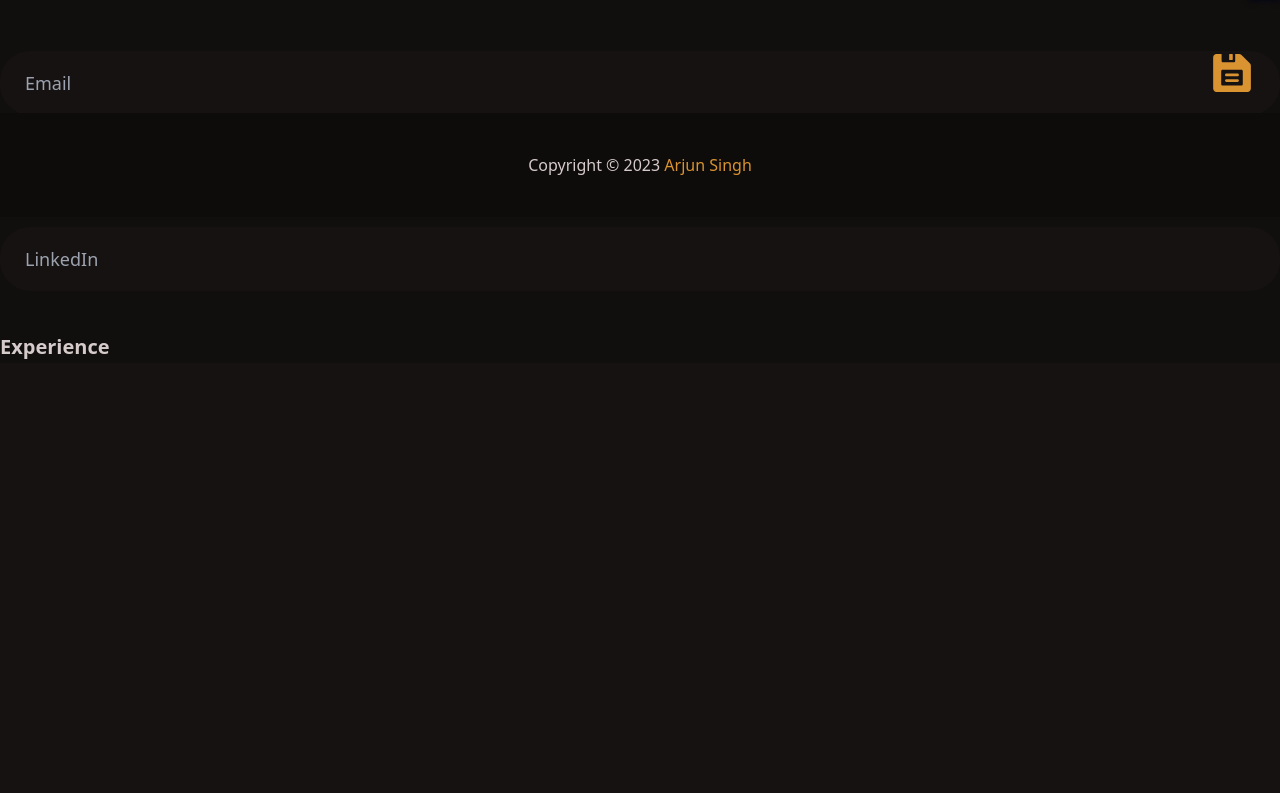
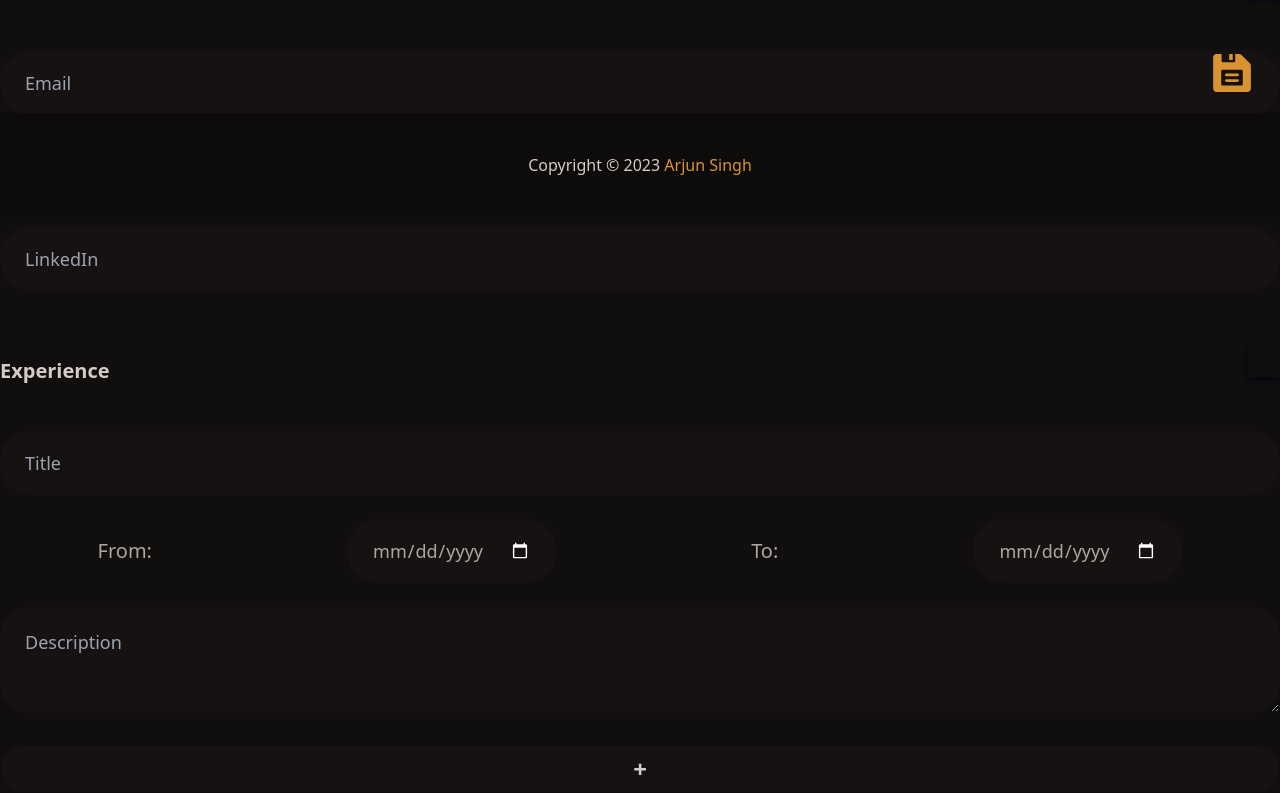
Before and after one commit to dotarjun/CV-Project-React, a React (Create React App) app: page / in a window 1280 px wide. Shown: the part 583-1376 px from the top of the page. Before the commit the page ends 958 px from the top, so only its background shows below. Built offline with nearby package versions, Linux system fonts and the light colour scheme.

Commit message:
✨ feat(experience.jsx): add button to add work experience 🎨 style(experience.jsx): add styling to experience section header and add button

```diff
--- a/src/Components/Main Components/experience.jsx
+++ b/src/Components/Main Components/experience.jsx
@@ -1,9 +1,16 @@
 import React from 'react';
+import WorkExp from './workExp';
 
 function Experience() {
   return (
     <div>
-      <h3>Experience</h3>
+      <div className="flex flex-row justify-between items-center">
+        <h3 className="">Experience</h3>
+        <div className="shadow-md shadow-slate-950 w-8 h-8 cursor-pointer hover:shadow-slate-950 hover:shadow-xl" />
+      </div>
+      <WorkExp />
+
+      <button type="button" className="btn btn-block bg-base-100 hover:border-base-content hover:border-2 hover:bg-base-100 hover:border-opacity-30  text-2xl">+</button>
     </div>
   );
 }
```
